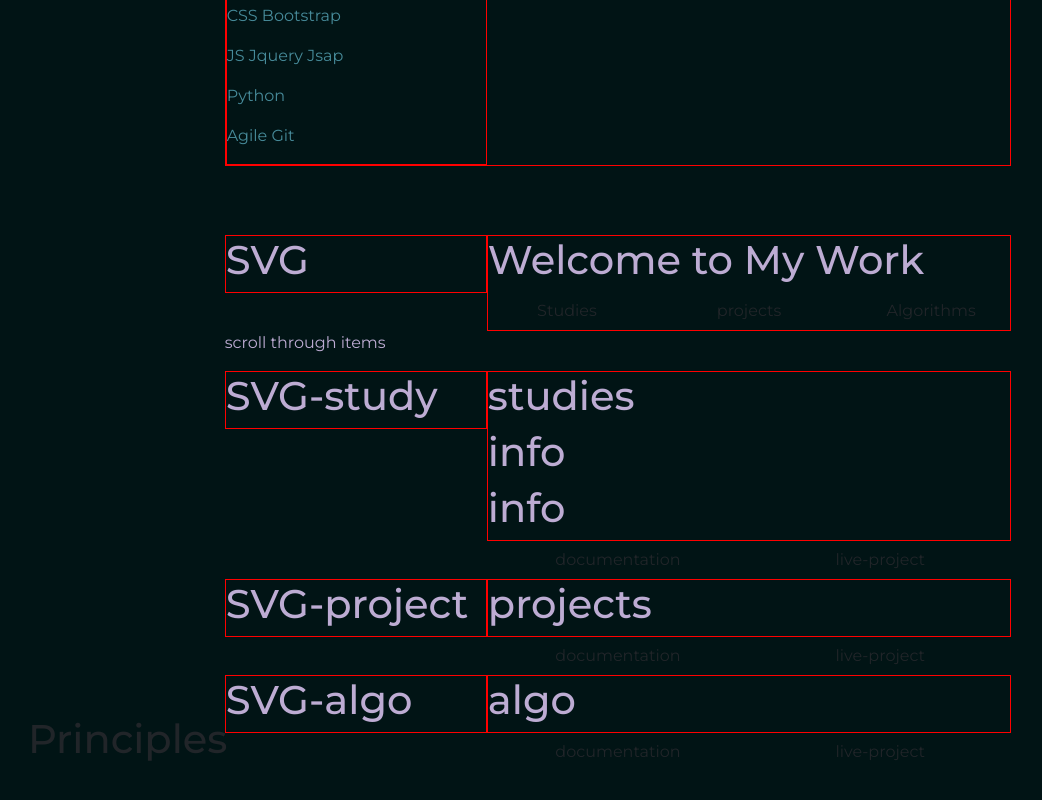
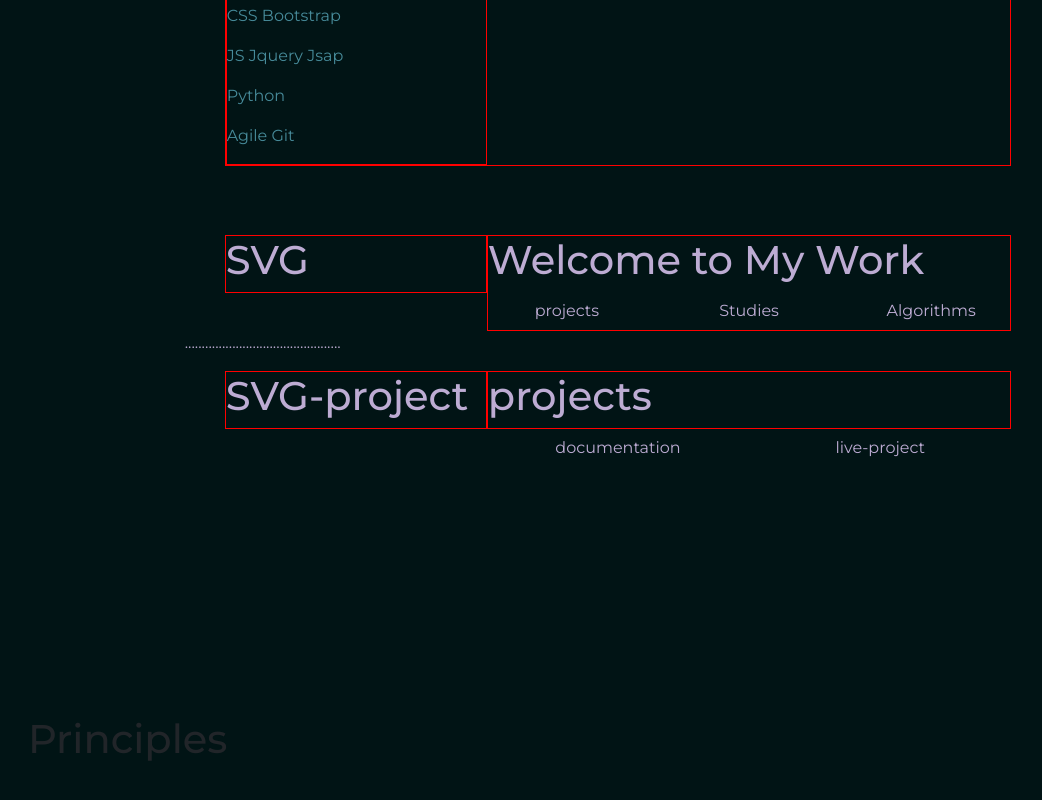
Before and after one commit to Bogdan-Branzaniuc/CV, a website with bundled scripts: page index.html in a window 1280 px wide. Shown: the part 695-1495 px from the top of the page, without its empty margins (22-1064 px from the left). Built offline with nearby package versions, Linux system fonts and the light colour scheme.

Commit message:
added a bit of functionality to the work-section and established the components

```diff
--- a/assets/css-files/work-section.css
+++ b/assets/css-files/work-section.css
@@ -1,7 +1,25 @@
 .work-section {
     color: #BDACD3;
+}
+
+.work-section .btn {
+    color: inherit;
 }
 
 .work-buttons-wrapper {
     height: 100%;
 }
+
+.work-slider-row-height {
+    position: relative;
+    min-height: 40px;
+}
+
+.work-slider {
+    position: absolute;
+    left: -40px;
+}
+
+.four-items-section {
+    height: 400vh;
+}
--- a/assets/js-files/nav-methods.js
+++ b/assets/js-files/nav-methods.js
@@ -8,6 +8,7 @@ import {
     ScrollTrigger
 } from '../node_modules/gsap/ScrollTrigger.js'
 gsap.registerPlugin(ScrollTrigger)
+
 const navSystem = function (selectors) {
     /**
      *applies changeNavliSize to all the navLinks
--- a/assets/js-files/work-section.js
+++ b/assets/js-files/work-section.js
@@ -1,6 +1,15 @@
-// event listeners on 3 buttons
-// methods
-// tabs
+import {
+    gsap,
+    TimelineMax,
+    Elastic,
+    Power1
+} from '../node_modules/gsap/index.js'
+import {
+    ScrollTrigger
+} from '../node_modules/gsap/ScrollTrigger.js'
+gsap.registerPlugin(ScrollTrigger)
+
+let section = $('.work-section')
 
 let studiesBtn = $('.work-studies-button')
 let projectsBtn = $('.work-projects-button')
@@ -9,17 +18,20 @@ let algoBtn = $('.work-algo-button')
 let studiesTab = $('.work-studies-tab')
 let projectsTab = $('.work-projects-tab')
 let algoTab = $('.work-algo-tab')
+studiesTab.hide()
+algoTab.hide()
 
 let mainButtonsHandler = function (e) {
     let classes = e.target.className.split(' ')
 
-    //gsap swithcing
-    //unload and load
-    //handle the github SVG and Slider acordingly
+    //create main timeline
+
     if (classes[classes.length - 1] == 'work-studies-button') {
         studiesTab.show()
         projectsTab.hide()
         algoTab.hide()
+        section.addClass('four-items-section')
+        ScrollTrigger.refresh()
     } else if (classes[classes.length - 1] == 'work-projects-button') {
         projectsTab.show()
         studiesTab.hide()
@@ -34,5 +46,22 @@ let mainButtonsHandler = function (e) {
 for (let btn of [studiesBtn, projectsBtn, algoBtn]) {
     btn.click((e) => {
         mainButtonsHandler(e)
+        //animation-out
+        //slider of new state
+        //github-shape of sellected tab
+
+        //current project-heading-in
+        //current project-svg-in
+        //current project-buttons-in
+
     })
 }
+
+
+
+//requirements:
+//3 states of github svg
+//1 svg for each project
+//1 svg for each study
+//1 svg for each algorithm
+// slider + slider-button
--- a/index.html
+++ b/index.html
@@ -136,18 +136,35 @@
                         <div class="col-12 col-sm-8 content-col">
                             <h1>Welcome to My Work</h1>
                             <div class="row">
+                                <div class="btn col-4 work-projects-button">projects</div>
                                 <div class="btn col-4 work-studies-button">Studies</div>
-                                <div class="btn col-4 work-projects-button">projects</div>
                                 <div class="btn col-4 work-algo-button">Algorithms</div>
                             </div>
                         </div>
                     </div>
                     <div class="row g-0">
-                        <div class="col-12">
-                            <p>scroll through items</p>
+                        <div class="col-12 work-slider-row-height">
+
+                            <div class="work-slider">..............................................</div>
+
                         </div>
                     </div>
                     <!-- tab1 -->
+                    <div class="col-12">
+                        <div class="row g-0 work-projects-tab">
+                            <div class="col-12 col-sm-4 content-col">
+                                <h1>SVG-project</h1>
+                            </div>
+                            <div class="col-12 order-first order-sm-0 col-sm-8 content-col ">
+                                <h1>projects</h1>
+                            </div>
+                            <div class="row g-0 justify-content-end">
+                                <div class="col-6 col-sm-4 btn">documentation</div>
+                                <div class="col-6 col-sm-4 btn">live-project</div>
+                            </div>
+                        </div>
+                    </div>
+                    <!-- tab2 -->
                     <div class="col-12 ">
                         <div class="row g-0 work-studies-tab">
                             <div class="col-12 col-sm-4 content-col">
@@ -157,21 +174,6 @@
                                 <h1>studies</h1>
                                 <h1>info</h1>
                                 <h1>info</h1>
-                            </div>
-                            <div class="row g-0 justify-content-end">
-                                <div class="col-6 col-sm-4 btn">documentation</div>
-                                <div class="col-6 col-sm-4 btn">live-project</div>
-                            </div>
-                        </div>
-                    </div>
-                    <!-- tab2 -->
-                    <div class="col-12">
-                        <div class="row g-0 work-projects-tab">
-                            <div class="col-12 col-sm-4 content-col">
-                                <h1>SVG-project</h1>
-                            </div>
-                            <div class="col-12 order-first order-sm-0 col-sm-8 content-col ">
-                                <h1>projects</h1>
                             </div>
                             <div class="row g-0 justify-content-end">
                                 <div class="col-6 col-sm-4 btn">documentation</div>
@@ -236,7 +238,7 @@
     </script>
     <!-- Gsap scripts -->
     <script src="./assets/js-files/main.js" type="module"></script>
-    <script src="./assets/js-files/work-section.js"></script>
+    <script src="./assets/js-files/work-section.js" type="module"></script>
 </body>
 
 </html>
```
